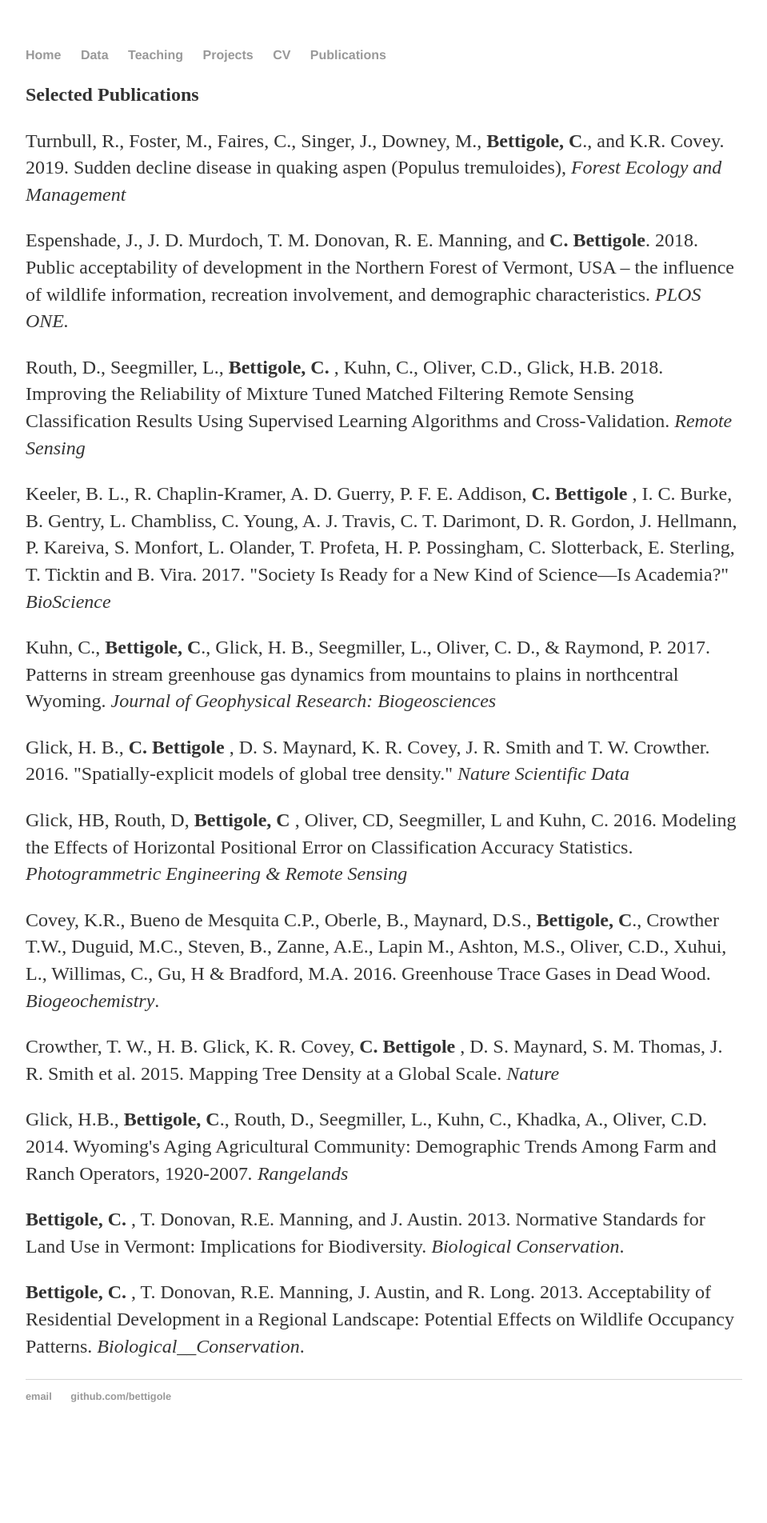
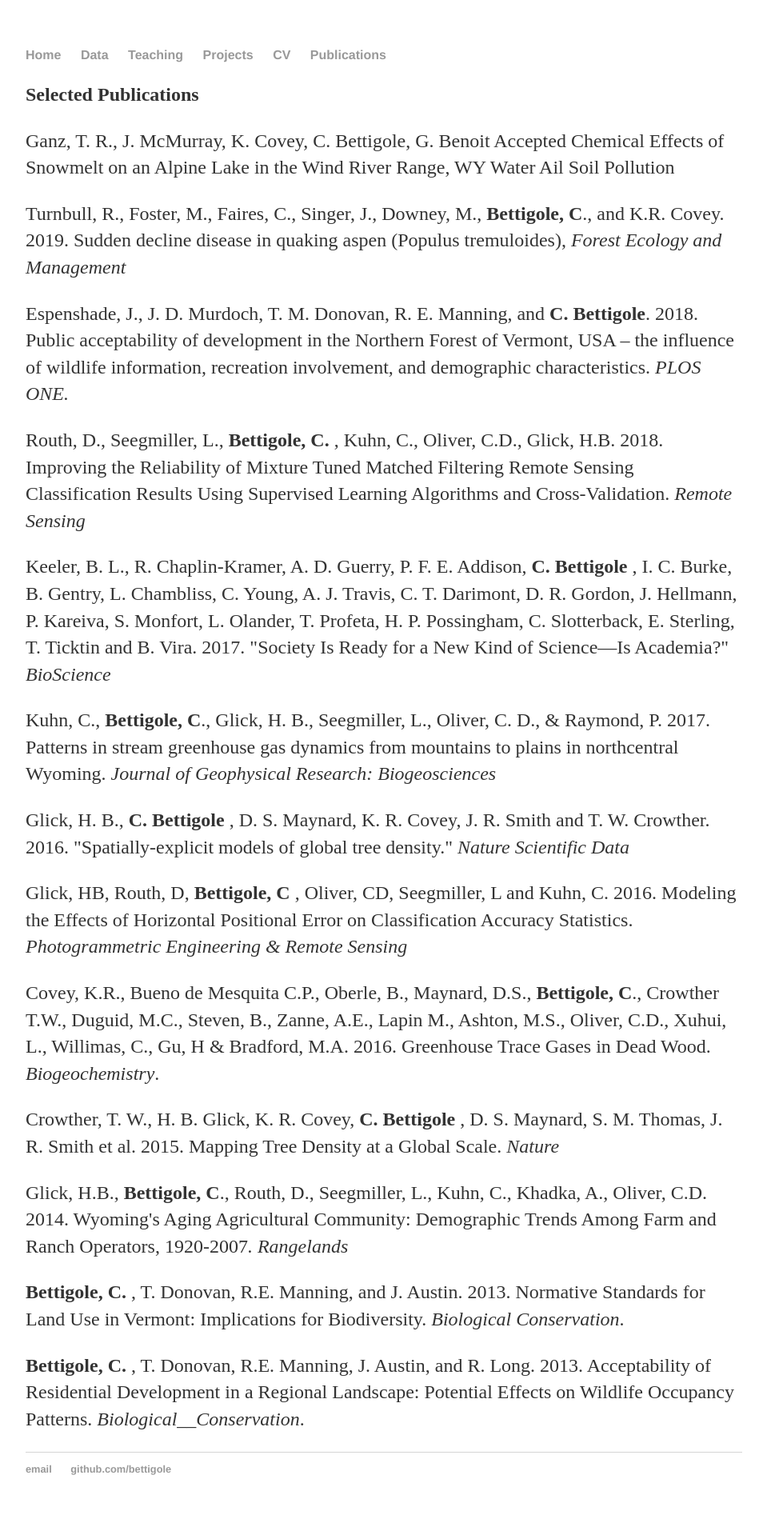
Before and after one commit to bettigole/bettigole.github.io, a Jekyll site: the page built from pubs/index.html, in a window 1280 px wide. Shown: the whole page at 80% size, without its empty margins (160-1119 px from the left). Built offline with Jekyll 4.4.1, drawn with Linux system fonts in a browser that asks for light colours; before the commit the page ends 1813 px from its top, so only the background shows below that.

Commit message:
added ganz et al

```diff
--- a/pubs/index.html
+++ b/pubs/index.html
@@ -4,6 +4,7 @@ title: Charlie Bettigole, maps+science
 ---
 
 <p><strong>Selected Publications</strong></p>
+<p>Ganz, T. R., J. McMurray, K. Covey, C. Bettigole, G. Benoit Accepted Chemical Effects of Snowmelt on an Alpine Lake in the Wind River Range, WY Water Ail Soil Pollution</p>
 <p>Turnbull, R., Foster, M., Faires, C., Singer, J., Downey, M., <strong>Bettigole, C</strong>., and K.R. Covey. 2019. Sudden decline disease in quaking aspen (Populus tremuloides), <em>Forest Ecology and Management</em></p>
 <p>Espenshade, J., J. D. Murdoch, T. M. Donovan, R. E. Manning, and <strong>C. Bettigole</strong>. 2018. Public acceptability of development in the Northern Forest of Vermont, USA – the influence of wildlife information, recreation involvement, and demographic characteristics. <em>PLOS ONE.</em></p>
 <p>Routh, D., Seegmiller, L., <strong>Bettigole, C.</strong> , Kuhn, C., Oliver, C.D., Glick, H.B. 2018. Improving the Reliability of Mixture Tuned Matched Filtering Remote Sensing Classification Results Using Supervised Learning Algorithms and Cross-Validation. <em>Remote Sensing</em></p>
```
